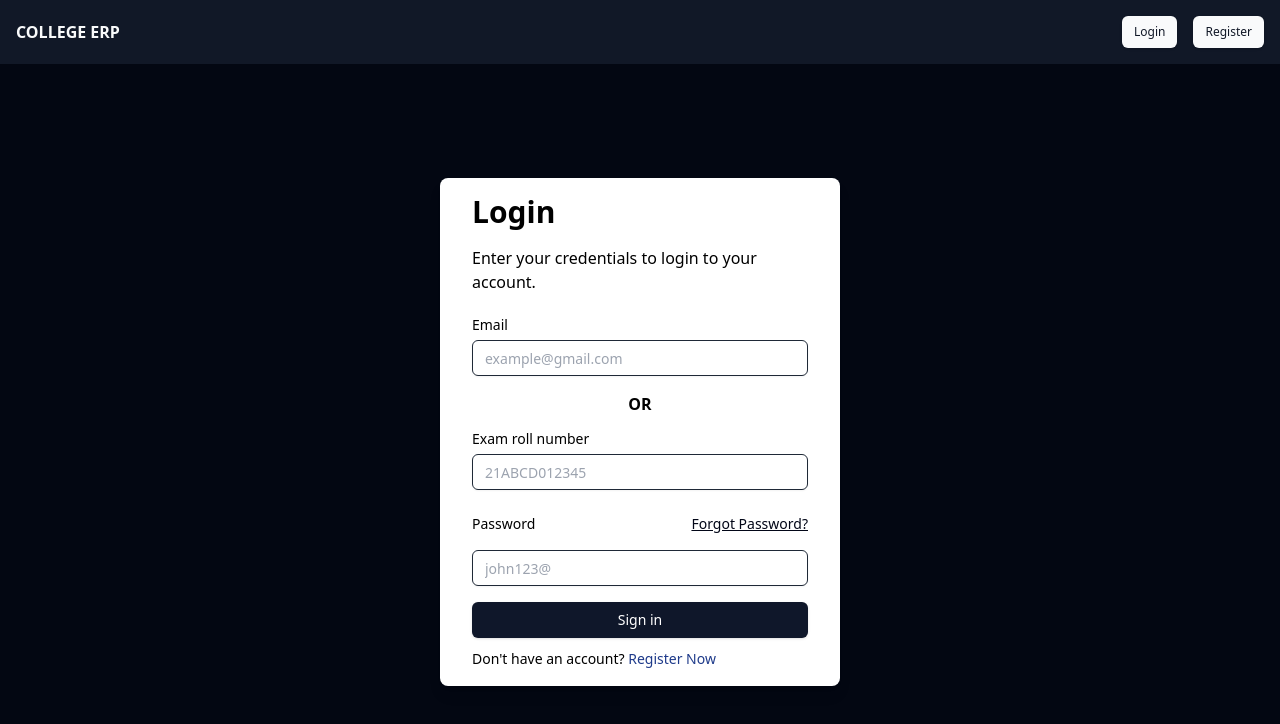
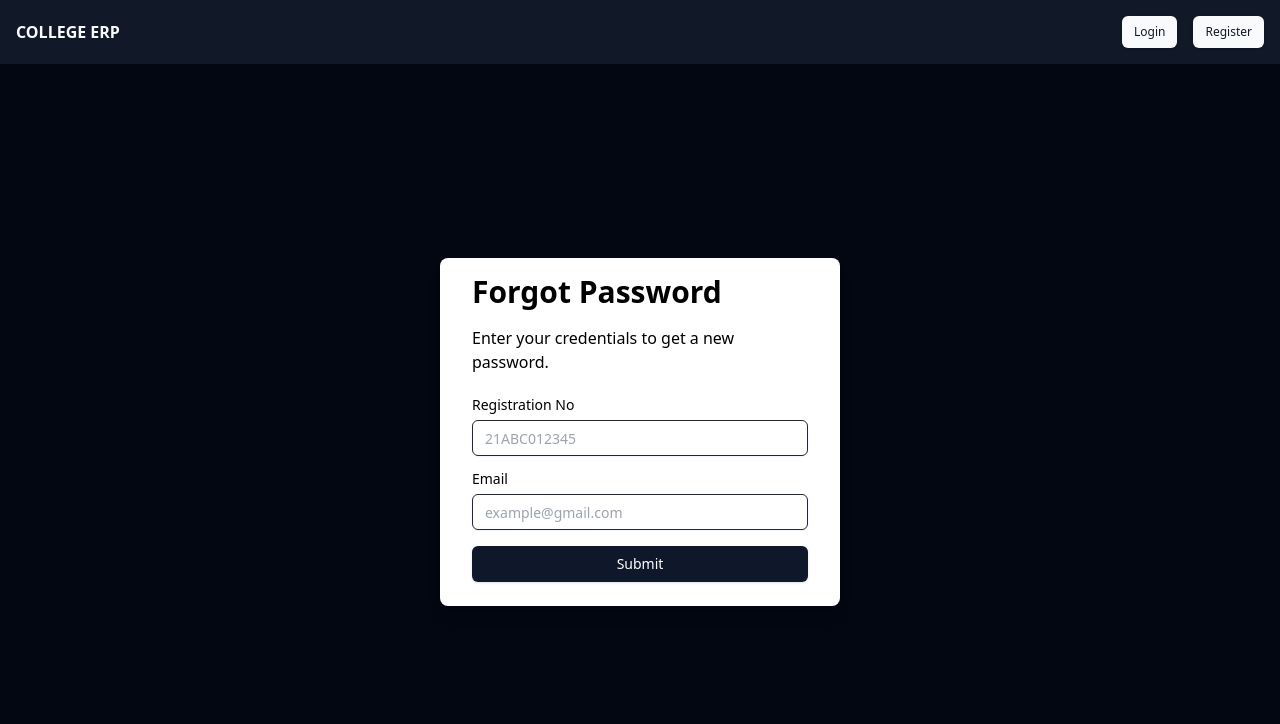
Before and after one commit to csrohitranjan/College-ERP-Frontend, a React (Vite) app: page /login in a window 1280 px wide. Both pictures are taken after a click on the element "Forgot Password?". Shown: the top 724 px of the page. Built offline with nearby package versions, Linux system fonts and the light colour scheme.

Commit message:
Login.jsx Modified

```diff
--- a/src/components/customComponents/Login.jsx
+++ b/src/components/customComponents/Login.jsx
@@ -3,34 +3,29 @@ import { Input } from "src/components/libraryComponents/input";
 import { Label } from "src/components/libraryComponents/label";
 import { useForm } from "react-hook-form";
 import { useMutation } from "@tanstack/react-query";
-import { Store } from "src/api/Store";
+import { Store } from "../../api/Store";
 import { Link, useNavigate } from "react-router-dom";
 import { useSnapshot } from "valtio";
-import { useEffect, useState } from "react";
 import Loader from "./Loader";
+import { useState } from "react";
 import { ToastContainer, toast } from "react-toastify";
 
 const Login = () => {
+  const [shouldNavigate, setShouldNavigate] = useState(false);
+  const [hideForm, setHideForm] = useState(false);
+  const state = useSnapshot(Store);
+  const navigate = useNavigate();
 
-  const navigate = useNavigate();
-  const [error, setError] = useState("");
-  const state = useSnapshot(Store);
-
-  const {
-    register,
-    reset,
-    handleSubmit,
-    formState: { errors },
-  } = useForm();
+  const { register, reset, handleSubmit } = useForm();
 
   const createLoginSession = useMutation({
     mutationKey: ["LOGIN"],
     mutationFn: Store.loginHandler,
-    onSuccess: (success) => {
-      if (success.stack) {
-        toast.error(`${success.response.data.message}`);
+    onSuccess: (res) => {
+      if (res.stack) {
+        toast.error(res.response.data.message);
       } else {
-        const userRole = success?.data?.user?.role;
+        const userRole = res?.data?.user?.role;
         if (userRole === "student") {
           navigate("/studDashboard");
         } else if (userRole === "admin") {
@@ -40,13 +35,11 @@ const Login = () => {
     },
 
     onError: (error) => {
-      console.log(`error in the login mutation`, error);
+      console.log(`Error in the login mutation`, error);
     },
   });
 
   async function submitHandler(data) {
-    console.log("data", data);
-
     try {
       createLoginSession.mutate({
         email: data.email,
@@ -64,6 +57,34 @@ const Login = () => {
     }
   }
 
+  const forgotPasswordMutation = useMutation({
+    mutationKey: ["FORGOT_PASSWORD"],
+    mutationFn: Store.forgotPassword,
+    onSuccess: (res) => {
+      if (res.stack) {
+        toast.error(res.response.data.message);
+      } else {
+        toast.success(res?.data?.message);
+      }
+    },
+  });
+
+  async function forgotPasswordHandler(abc) {
+    const inputDetails = {
+      registrationNumber: abc.registrationNumber,
+      email: abc.email,
+    };
+
+    try {
+      forgotPasswordMutation.mutate({
+        registrationNumber: inputDetails.registrationNumber,
+        email: inputDetails.email,
+      });
+    } catch (error) {
+      console.log(`Error in forgot password handler`, error);
+    }
+  }
+
   return (
     <>
       {
@@ -74,7 +95,7 @@ const Login = () => {
             </div>
           )}
 
-          {error && <div className="text-red-500">{error}</div>}
+          {!hideForm ? (
             <form
               onSubmit={handleSubmit(submitHandler)}
               style={{ width: "400px", height: "auto" }}
@@ -89,15 +110,12 @@ const Login = () => {
                   <Label className="text-black" htmlFor="email">
                     Email
                   </Label>
-                {errors?.email?.message && (
-                  <div className="text-red-500"> {errors?.email?.message} </div>
-                )}
 
                   <Input
                     {...register("email")}
                     id="email"
                     type="email"
-                  placeholder="example@gmail.com"
+                    placeholder="exmple@gmail.com"
                     className="text-black"
                   />
                 </div>
@@ -108,11 +126,8 @@ const Login = () => {
 
                 <div className="grid gap-2">
                   <Label className="text-black" htmlFor="email">
-                  Exam roll number
+                    Exam Roll No
                   </Label>
-                {errors?.rollNumber?.message && (
-                  <div className="text-red-500"> {errors?.email?.message} </div>
-                )}
 
                   <Input
                     {...register("rollNumber")}
@@ -126,16 +141,16 @@ const Login = () => {
                     <Label className="text-black" htmlFor="password">
                       Password
                     </Label>
-                  <span className="my-2 text-slate-950 cursor-pointer text-sm underline">
+                    <span
+                      className="my-2 text-slate-950 cursor-pointer text-sm underline"
+                      onClick={() => {
+                        setHideForm(true);
+                      }}
+                    >
                       Forgot Password?
                     </span>
                   </div>
 
-                {errors?.password?.message && (
-                  <div className="text-red-500">
-                    {errors?.password?.message}{" "}
-                  </div>
-                )}
                   <Input
                     {...register("password")}
                     type="password"
@@ -161,7 +176,58 @@ const Login = () => {
                 </Link>
               </span>
             </form>
+          ) : (
+            <form
+              onSubmit={handleSubmit(forgotPasswordHandler)}
+              style={{ width: "400px", height: "auto" }}
+              className="bg-white rounded-lg shadow-lg px-8 py-4"
+            >
+              <h1 className="text-3xl font-bold mb-4 text-black">
+                Forgot Password
+              </h1>
+              <p className="mb-6 text-black">
+                Enter your credentials to get a new password.
+              </p>
+              <div className="grid gap-4">
+                <div className="grid gap-2">
+                  <Label className="text-black" htmlFor="email">
+                    Registration No
+                  </Label>
 
+                  <Input
+                    {...register("registrationNumber")}
+                    id="registrationNumber"
+                    type="registrationNumber"
+                    placeholder="21ABC012345"
+                    className="text-black"
+                  />
+                </div>
+
+                <div className="grid gap-2">
+                  <div className="flex justify-between items-center ">
+                    <Label className="text-black" htmlFor="password">
+                      Email
+                    </Label>
+                  </div>
+
+                  <Input
+                    {...register("email")}
+                    id="email"
+                    className="text-black"
+                    placeholder="example@gmail.com"
+                  />
+                </div>
+              </div>
+
+              <Button
+                className="w-full text-white mt-4 relative mb-2 bg-slate-900 hover:bg-slate-950"
+                type="submit"
+                disabled={state.loading}
+              >
+                Submit
+              </Button>
+            </form>
+          )}
           <ToastContainer theme="dark" />
         </div>
       }
```
Lines whose indentation alone changed are shown as unchanged.
